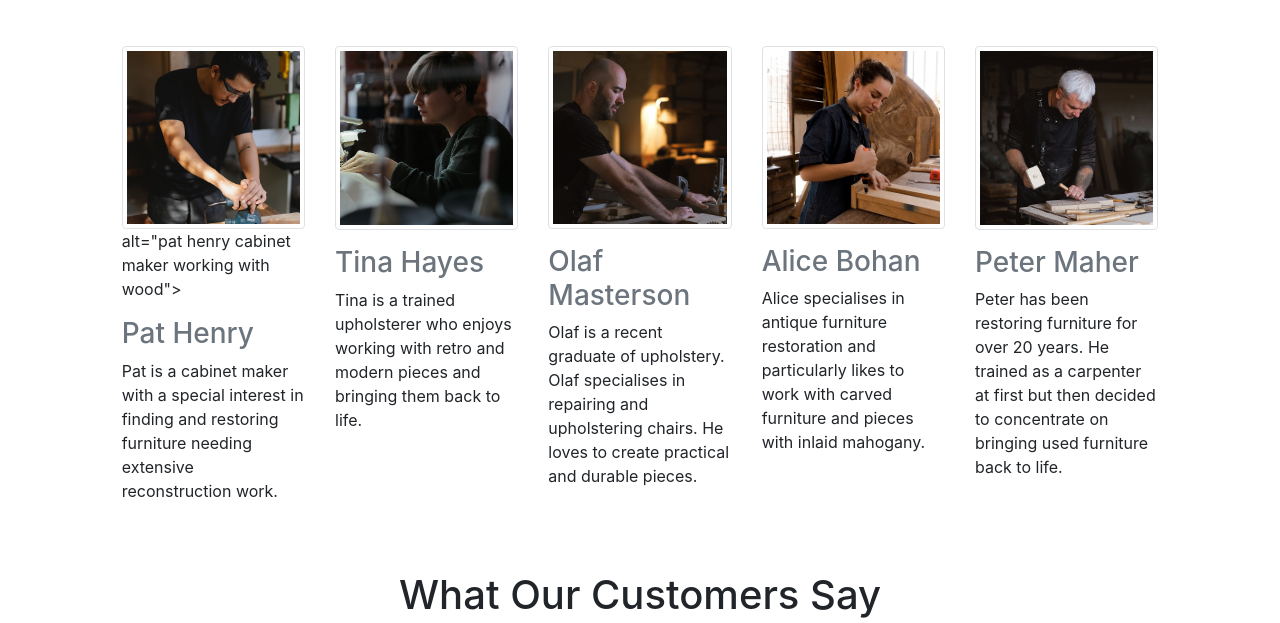
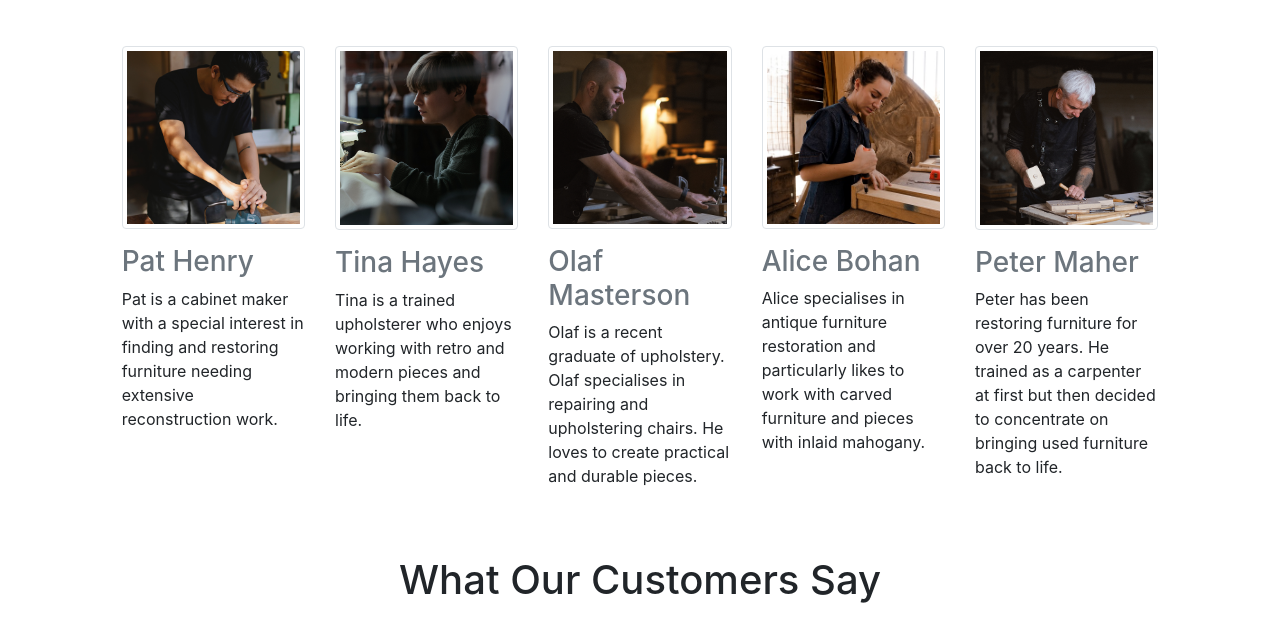
Before and after one commit to teresabowe/furniture-restoration-collective, a Django app: page / in a window 1280 px wide. Shown: the part 835-1458 px from the top of the page. Run offline with Django 3.2, Linux system fonts and the light colour scheme; data that the repository does not hold is empty; parts of the project's set-up code (start-up, migrations or seed data) failed here and were passed over; some libraries are stand-ins or nearby versions.

```diff
--- a/home/templates/home/index.html
+++ b/home/templates/home/index.html
@@ -34,7 +34,7 @@
         <!-- Five columns below the hero -->
         <div class="row justify-content-center">
           <div class="col-lg-2">
-            <img class="img-thumbnail" src="{% get_media_prefix %}pexels-ono-kosuki-5974330.png"/> alt="pat henry cabinet maker working with wood">
+            <img class="img-thumbnail" src="{% get_media_prefix %}pexels-ono-kosuki-5974330.png" alt="pat henry cabinet maker working with wood">
             <h3 class="pt-3 text-muted">Pat Henry</h3>
             <p>Pat is a cabinet maker with a special interest in finding and restoring furniture needing extensive reconstruction work.</p>
           </div>
```
Also changed, not shown: README.md.
